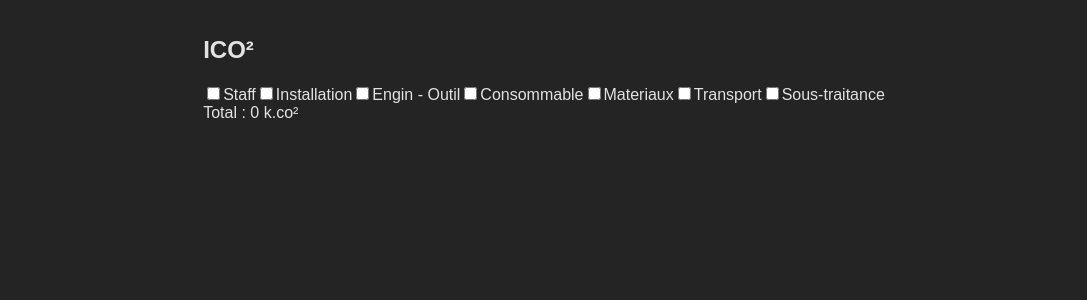
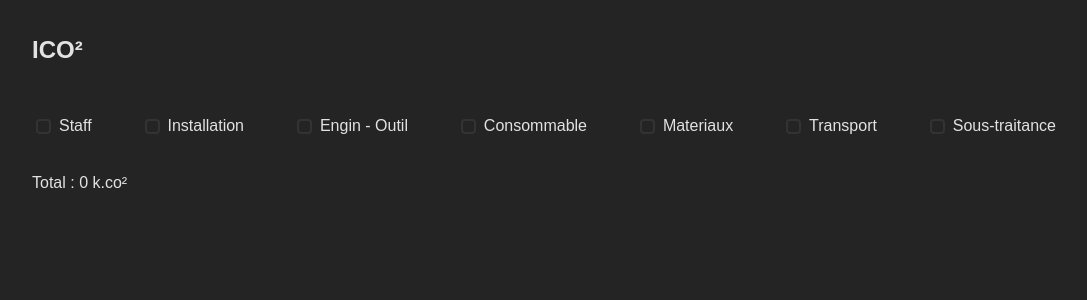
Before and after one commit to nem0z/ico2-front, a React (Vite) app in the folder ico/: page / in a window 1280 px wide. Shown: the top 300 px of the page, without its empty margins (96-1183 px from the left). Built offline with nearby package versions, Linux system fonts and the light colour scheme.

Commit message:
feat (ico/src/components/selectCategories): some style

```diff
--- a/ico/src/components/selectCategories/style.scss
+++ b/ico/src/components/selectCategories/style.scss
@@ -1,42 +1,45 @@
-@import "../../styles/var.scss";
+@import "/src/styles/var.scss";
 
-.category {
-    width: 80vw;
-    margin-bottom: 10vh;
-
-    .titleContainer {
-        padding: .5rem 3rem;
+.selectCategories {
+  width: 100%;
+  min-width: 80vw;
 
   display: flex;
   flex-direction: row;
   align-items: center;
   justify-content: space-between;
 
-        background-color: white;
-        color: $primary-color;
+  padding: 2rem 0;
 
-        .btnAdd {
-            height: 3rem;
-            width: 3rem;
 
+  label {
+    cursor: pointer;
     display: flex;
     align-items: center;
-            justify-content: center;
+    margin-bottom: 5px;
 
-            color: white;
-            background-color: $primary-color;
+    input[type="checkbox"] {
+      cursor: pointer;
+      appearance: none;
+      margin-right: 8px;
+      width: 15px;
+      height: 15px;
+      border: 2px solid #333;
+      border-radius: 4px;
+      transition: background-color 0.1s;
 
-            border-radius: 50%;
-            cursor: pointer;
+      &:hover {
+        border-color: #2196F3;
+      }
 
-            > span {
-              font-size: 2.5rem;
-              font-weight: 800;
+      &:checked {
+        background-color: #2196F3;
+        border-color: #2196F3;
+      }
+
+      &:checked:hover {
+        background-color: white;
       }
     }
   }
-
-    .categoryItems {
-      padding-right: 3rem;
 }
-}
```
Lines whose indentation alone changed are shown as unchanged.
